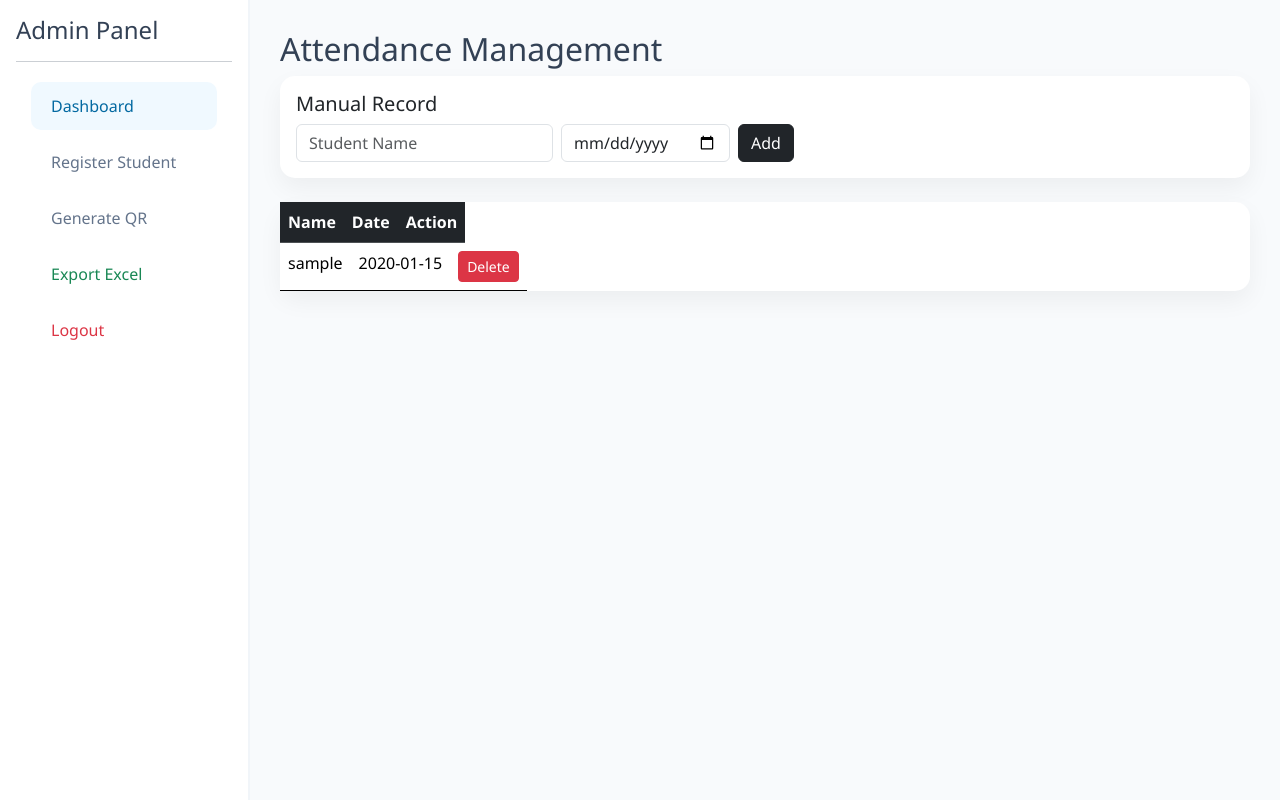
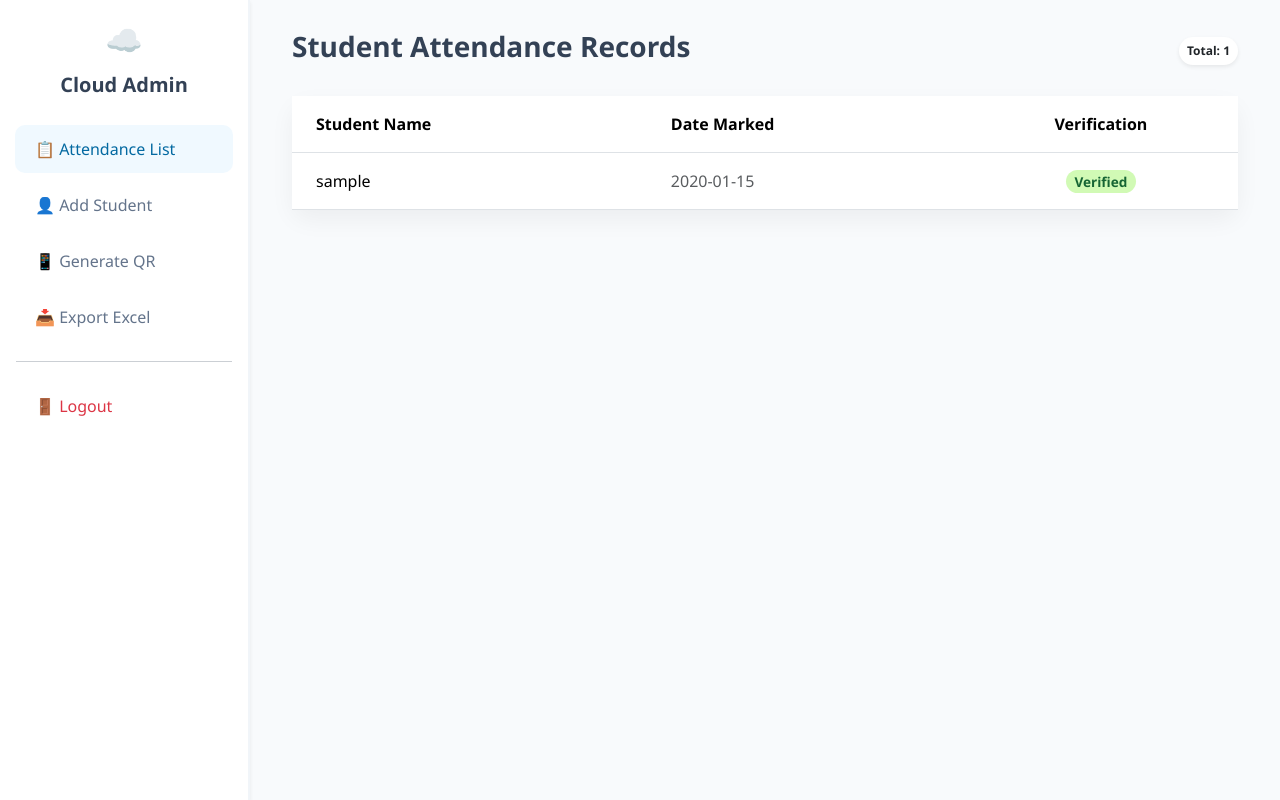
Before and after one commit to niveddddd/Cloud-Attendance-System, a Flask app: page /admin-dashboard in a window 1280 px wide. Run offline with Flask 3, Linux system fonts and the light colour scheme; the visitor is signed in with stand-in values (Sample User, id 1); tables that the repository leaves empty hold one stand-in row (values such as "Sample post").

Commit message:
Update admin_dashboard.html

```diff
--- a/templates/admin_dashboard.html
+++ b/templates/admin_dashboard.html
@@ -1,44 +1,70 @@
 <!DOCTYPE html>
-<html>
+<html lang="en">
 <head>
-    <title>Admin Dashboard</title>
+    <meta charset="UTF-8">
+    <meta name="viewport" content="width=device-width, initial-scale=1.0">
+    <title>Attendance Records | Cloud Attendance</title>
     <link href="https://cdn.jsdelivr.net/npm/bootstrap@5.3.2/dist/css/bootstrap.min.css" rel="stylesheet">
     <link rel="stylesheet" href="{{ url_for('static', filename='style.css') }}">
 </head>
 <body>
-    <div class="sidebar p-3">
-        <h4>Admin Panel</h4><hr>
+
+    <div class="sidebar shadow-sm">
+        <div class="text-center mb-4">
+            <div class="login-icon" style="font-size: 30px;">☁️</div>
+            <h5 class="fw-bold mt-2">Cloud Admin</h5>
+        </div>
         <nav class="nav flex-column">
-            <a href="/admin-dashboard" class="nav-link active">Dashboard</a>
-            <a href="/register" class="nav-link">Register Student</a>
-            <a href="/generate-qr/Main_Class" class="nav-link">Generate QR</a>
-            <a href="/export" class="nav-link text-success">Export Excel</a>
-            <a href="/logout" class="nav-link text-danger">Logout</a>
+            <a class="nav-link active" href="{{ url_for('admin_dashboard') }}">📋 Attendance List</a>
+            <a class="nav-link" href="{{ url_for('register') }}">👤 Add Student</a>
+            <a class="nav-link" href="{{ url_for('generate_qr', class_name='BCA_Class') }}">📱 Generate QR</a>
+            <a class="nav-link" href="{{ url_for('export') }}">📥 Export Excel</a>
+            <hr class="mx-3">
+            <a class="nav-link text-danger" href="{{ url_for('logout') }}">🚪 Logout</a>
         </nav>
     </div>
+
     <div class="main-content">
-        <h2>Attendance Management</h2>
-        <div class="card p-3 mb-4">
-            <h5>Manual Record</h5>
-            <form action="/admin-mark" method="POST" class="row g-2">
-                <div class="col-auto"><input type="text" name="username" class="form-control" placeholder="Student Name"></div>
-                <div class="col-auto"><input type="date" name="date" class="form-control"></div>
-                <div class="col-auto"><button type="submit" class="btn btn-dark">Add</button></div>
-            </form>
+        <div class="container-fluid">
+            <div class="d-flex justify-content-between align-items-center mb-4">
+                <h3 class="fw-bold">Student Attendance Records</h3>
+                <span class="badge bg-white text-dark p-2 shadow-sm rounded-pill">Total: {{ attendance|length }}</span>
             </div>
-        <table class="table table-hover card">
-            <thead class="table-dark">
-                <tr><th>Name</th><th>Date</th><th>Action</th></tr>
+
+            <div class="card border-0">
+                <div class="card-body p-0">
+                    <div class="table-responsive">
+                        <table class="table table-hover mb-0">
+                            <thead style="background-color: #f8fafc;">
+                                <tr>
+                                    <th class="ps-4 py-3">Student Name</th>
+                                    <th class="py-3">Date Marked</th>
+                                    <th class="py-3 text-center">Verification</th>
+                                </tr>
                             </thead>
                             <tbody>
+                                {% if attendance %}
                                     {% for row in attendance %}
                                     <tr>
-                    <td>{{ row[0] }}</td><td>{{ row[1] }}</td>
-                    <td><a href="/delete-student/{{ row[0] }}" class="btn btn-danger btn-sm">Delete</a></td>
+                                        <td class="ps-4 py-3 fw-medium">{{ row[0] }}</td>
+                                        <td class="py-3 text-muted">{{ row[1] }}</td>
+                                        <td class="py-3 text-center">
+                                            <span class="badge rounded-pill" style="background-color: #d1fab5; color: #166534; font-size: 0.85rem;">Verified</span>
+                                        </td>
                                     </tr>
                                     {% endfor %}
+                                {% else %}
+                                    <tr>
+                                        <td colspan="3" class="text-center py-5 text-muted">No attendance records found yet.</td>
+                                    </tr>
+                                {% endif %}
                             </tbody>
                         </table>
                     </div>
+                </div>
+            </div>
+        </div>
+    </div>
+
 </body>
 </html>
```
Lines whose indentation alone changed are shown as unchanged.
